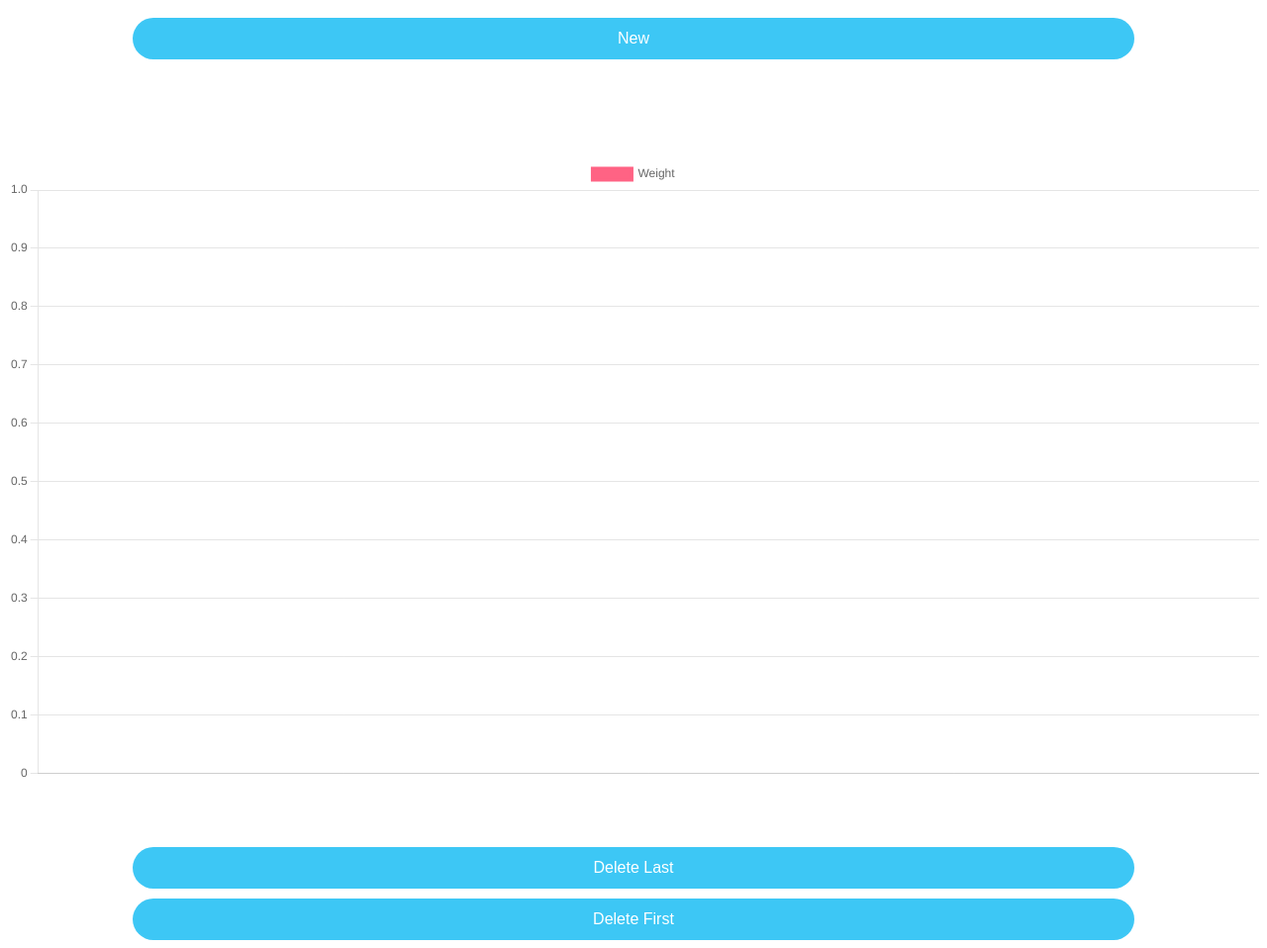
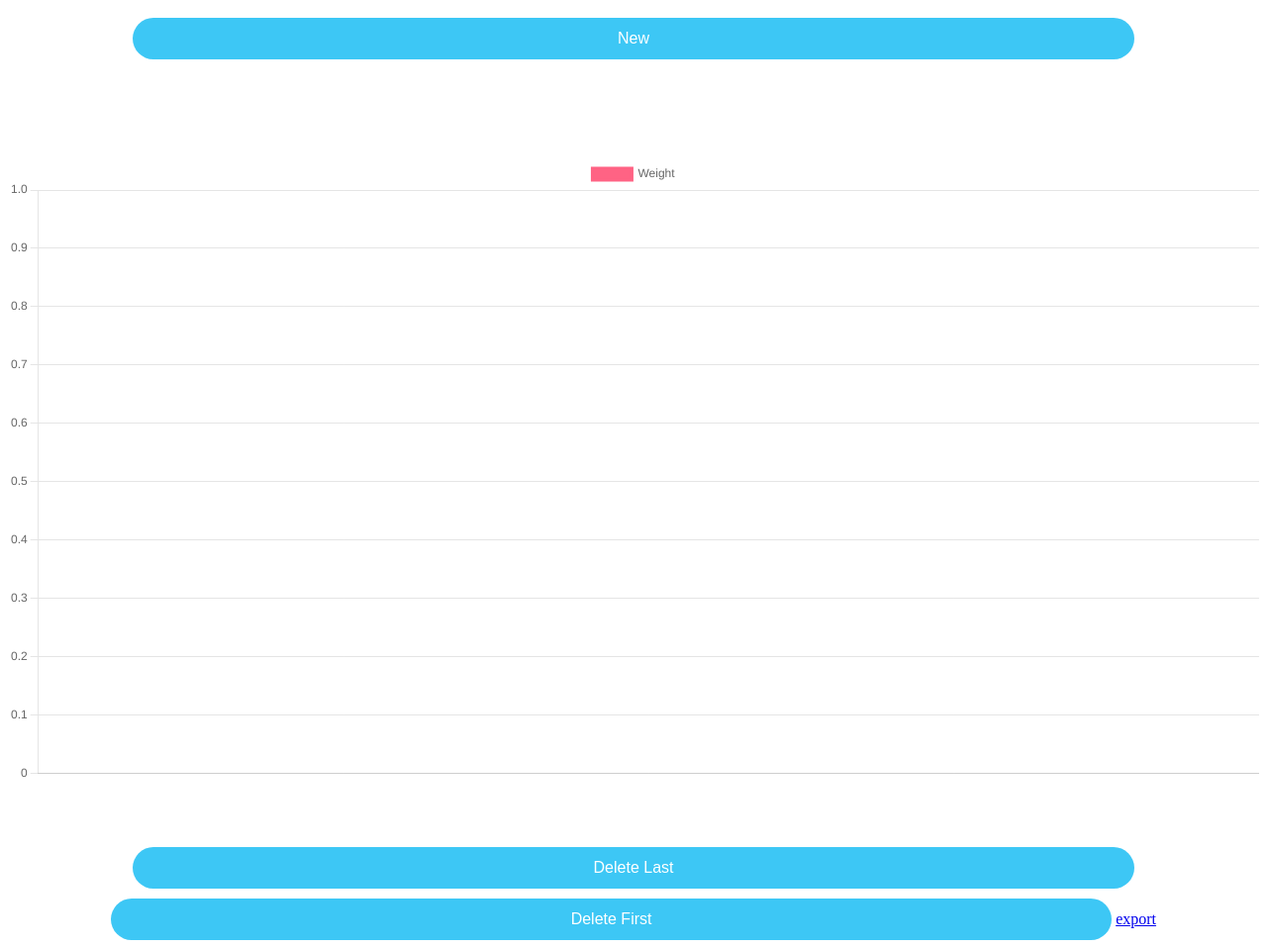
Before and after one commit to vian21/weight-tracker, a plain HTML site: page index.html in a window 1280 px wide. Shown: the whole page at 99% size. Drawn offline with Linux system fonts and the light colour scheme.

Commit message:
export link

```diff
--- a/index.html
+++ b/index.html
@@ -70,6 +70,7 @@
 
       <button onclick="deleteLastRecord()">Delete Last</button>
       <button onclick="deleteFirstRecord()">Delete First</button>
+      <a href="export.html">export</a>
     </center>
   </body>
 
```
